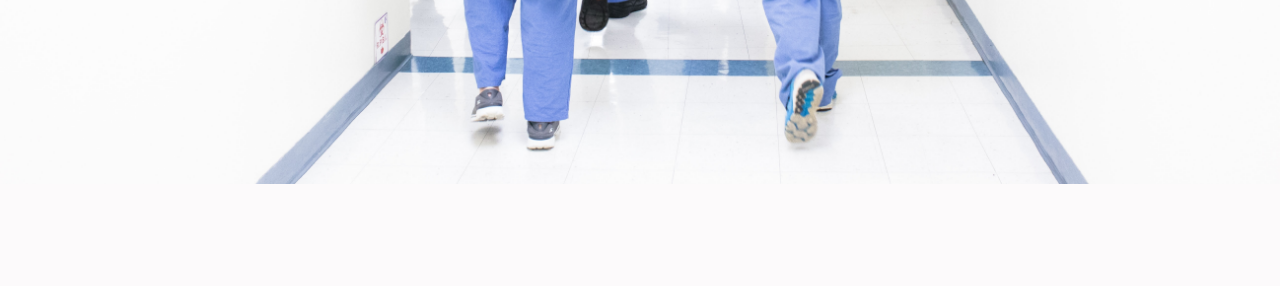
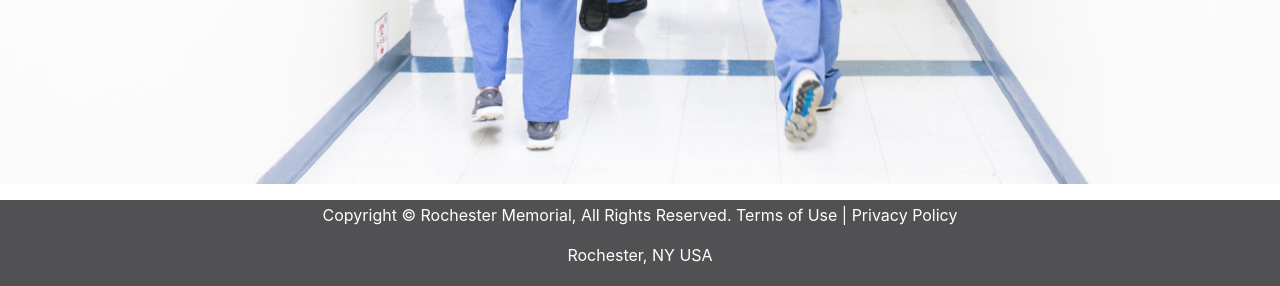
Before and after one commit to juliannabaker/RochesterMemorial, a PHP site: page /html/home.html in a window 1280 px wide. Shown: the part 693-979 px from the top of the page. Before the commit the page ends 877 px from the top, so only its background shows below. Run offline with PHP 8.4, Linux system fonts and the light colour scheme.

Commit message:
Made a few changes formatting

```diff
--- a/css/home.css
+++ b/css/home.css
@@ -1,3 +1,11 @@
+footer {
+  text-align: center;
+  padding: 3px;
+  margin-top: 1em;
+  background-color: #515154;
+  color: white;
+}
+
 .paragraphHeading {
   color: black;
   font-weight: lighter;
@@ -115,8 +123,9 @@ body {
 }
 
 .img {
-  float: left;
+  /*float: left;*/
   margin: 1em;
+  margin-bottom: 5em;
 }
 
 .cardDescription {
--- a/html/aboutUs.html
+++ b/html/aboutUs.html
@@ -67,6 +67,11 @@
     </div>
   </div>
 
+  <footer>
+    <p>Copyright © Rochester Memorial, All Rights Reserved. Terms of Use | Privacy Policy</p>
+    <p>Rochester, NY USA</p>
+  </footer>
+
   <!-- My JavaScript -->
   <script src="../js/home.js"></script>
   <!-- Optional JavaScript -->
--- a/html/contact.html
+++ b/html/contact.html
@@ -51,6 +51,11 @@
     <div class="centered">We Have Provided Our Patients Exceptional Care Since 1995</div>
   </div>
 
+  <footer>
+    <p>Copyright © Rochester Memorial, All Rights Reserved. Terms of Use | Privacy Policy</p>
+    <p>Rochester, NY USA</p>
+  </footer>
+
   <!-- My JavaScript -->
   <script src="../js/home.js"></script>
   <!-- Optional JavaScript -->
--- a/html/home.html
+++ b/html/home.html
@@ -51,6 +51,11 @@
     <div class="centered">We Have Provided Our Patients Exceptional Care Since 1995</div>
   </div>
 
+  <footer>
+    <p>Copyright © Rochester Memorial, All Rights Reserved. Terms of Use | Privacy Policy</p>
+    <p>Rochester, NY USA</p>
+  </footer>
+
   <!-- My JavaScript -->
   <script src="../js/home.js"></script>
   <!-- Optional JavaScript -->
--- a/html/ourProviders.html
+++ b/html/ourProviders.html
@@ -51,6 +51,11 @@
     <div class="centered">We Have Provided Our Patients Exceptional Care Since 1995</div>
   </div>
 
+  <footer>
+    <p>Copyright © Rochester Memorial, All Rights Reserved. Terms of Use | Privacy Policy</p>
+    <p>Rochester, NY USA</p>
+  </footer>
+
   <!-- My JavaScript -->
   <script src="../js/home.js"></script>
   <!-- Optional JavaScript -->
--- a/html/resources.html
+++ b/html/resources.html
@@ -51,6 +51,11 @@
     <div class="centered">We Have Provided Our Patients Exceptional Care Since 1995</div>
   </div>
 
+  <footer>
+    <p>Copyright © Rochester Memorial, All Rights Reserved. Terms of Use | Privacy Policy</p>
+    <p>Rochester, NY USA</p>
+  </footer>
+
   <!-- My JavaScript -->
   <script src="../js/home.js"></script>
   <!-- Optional JavaScript -->
--- a/html/services.html
+++ b/html/services.html
@@ -94,6 +94,11 @@
     </div>
   </div>
 
+  <footer>
+    <p>Copyright © Rochester Memorial, All Rights Reserved. Terms of Use | Privacy Policy</p>
+    <p>Rochester, NY USA</p>
+  </footer>
+
   <!-- My JavaScript -->
   <script src="../js/home.js"></script>
   <!-- Optional JavaScript -->
```
Lines whose indentation alone changed are shown as unchanged.
